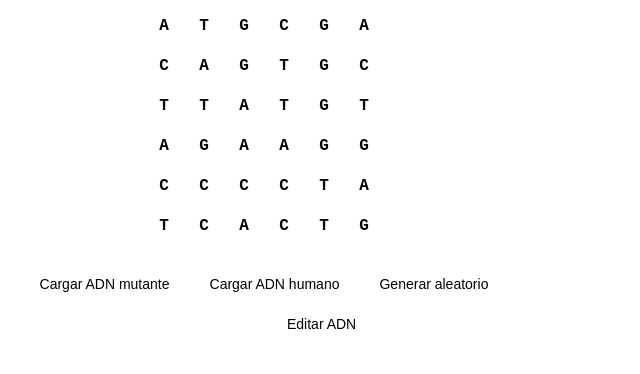
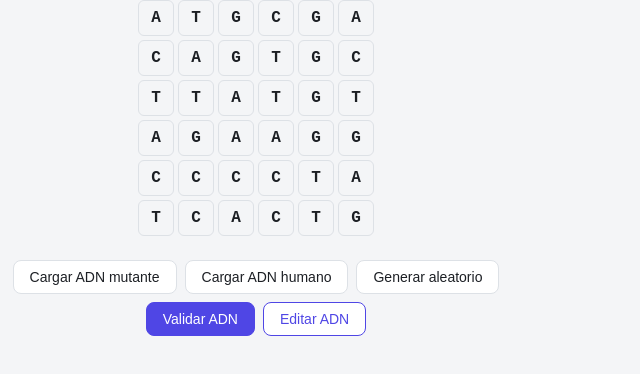
Before and after one commit to dejeloper/SETI_detector-mutantes, an Angular app: page / in a window 1280 px wide. Shown: the top 374 px of the page, without its empty margins (0-640 px from the left). Built offline with nearby package versions, Linux system fonts and the light colour scheme.

Commit message:
feat(styles): add global CSS design tokens with dark mode support

```diff
--- a/src/styles.css
+++ b/src/styles.css
@@ -1 +1,48 @@
 /* You can add global styles to this file, and also import other style files */
+
+:root {
+  --color-bg: #f4f5f7;
+  --color-surface: #ffffff;
+  --color-border: #dde1e6;
+  --color-text: #1c1f24;
+  --color-text-muted: #6b7280;
+  --color-primary: #4f46e5;
+  --color-primary-hover: #4338ca;
+  --color-danger: #dc2626;
+  --color-success: #16a34a;
+  --color-mutant-bg: #fdf2f8;
+  --color-mutant-border: #db2777;
+  --color-human-bg: #e7f0d0;
+  --color-human-border: #65a30d;
+  --radius: 10px;
+}
+
+@media (prefers-color-scheme: dark) {
+  :root {
+    --color-bg: #14161a;
+    --color-surface: #1e2127;
+    --color-border: #2e323a;
+    --color-text: #e7e9ec;
+    --color-text-muted: #9aa1ab;
+    --color-primary: #818cf8;
+    --color-primary-hover: #a5b4fc;
+    --color-danger: #f87171;
+    --color-success: #4ade80;
+    --color-mutant-bg: #4a1d38;
+    --color-mutant-border: #f472b6;
+    --color-human-bg: #263218;
+    --color-human-border: #a3e635;
+  }
+}
+
+* {
+  box-sizing: border-box;
+}
+
+body {
+  margin: 0;
+  min-height: 100dvh;
+  background: var(--color-bg);
+  color: var(--color-text);
+  font-family: system-ui, -apple-system, "Segoe UI", Roboto, Helvetica, Arial, sans-serif;
+}
```
